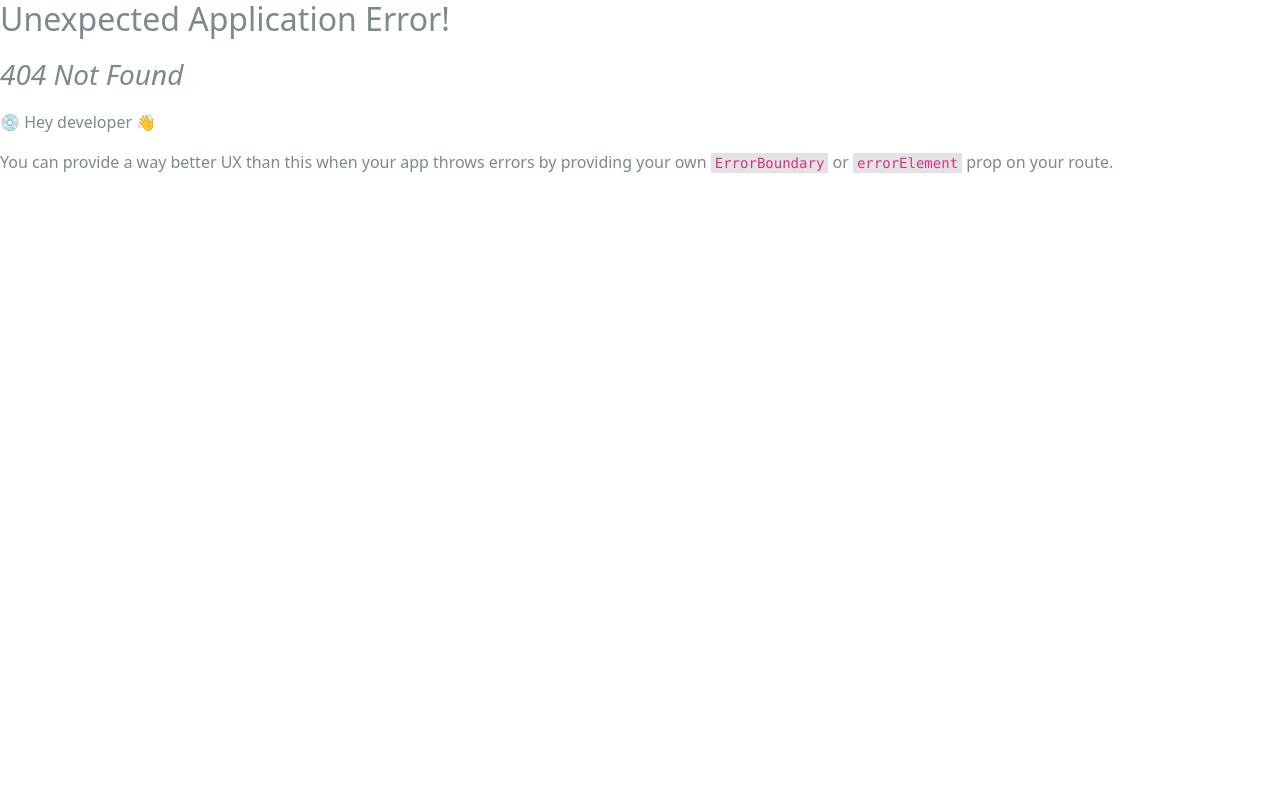
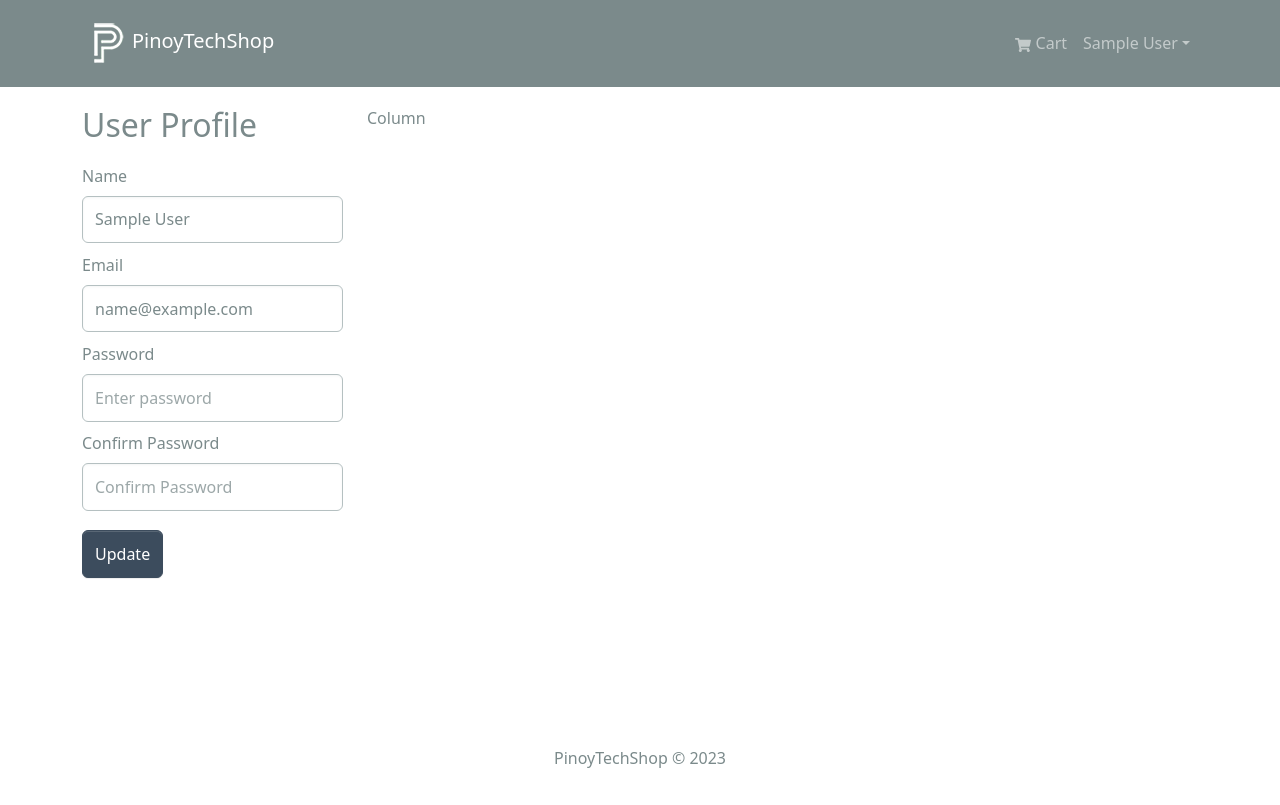
Before and after one commit to bkpecho/gadgetgizmo, a React (Create React App) app in the folder frontend/: page /profile in a window 1280 px wide. Before the commit this address had no page. Built offline with nearby package versions, Linux system fonts and the light colour scheme; sample sign-in values are in the browser's storage.

Commit message:
feat(ProfileScreen): Implement user profile editing functionality

```diff
--- a/frontend/src/index.js
+++ b/frontend/src/index.js
@@ -22,6 +22,7 @@
 import PaymentScreen from './screens/PaymentScreen';
 import PlaceOrderScreen from './screens/PlaceOrderScreen';
 import ProductScreen from './screens/ProductScreen';
+import ProfileScreen from './screens/ProfileScreen';
 import RegisterScreen from './screens/RegisterScreen';
 import ShippingScreen from './screens/ShippingScreen';
 
@@ -39,6 +40,7 @@
         <Route path="/payment" element={<PaymentScreen />} />
         <Route path="/placeorder" element={<PlaceOrderScreen />} />
         <Route path="/order/:id" element={<OrderScreen />} />
+        <Route path="/profile" element={<ProfileScreen />} />
       </Route>
     </Route>
   )
--- /dev/null
+++ b/frontend/src/screens/ProfileScreen.jsx
@@ -0,0 +1,108 @@
+import { useEffect, useState } from 'react';
+import { Button, Col, Form, Row, Table } from 'react-bootstrap';
+import { useDispatch, useSelector } from 'react-redux';
+import { LinkContainer } from 'react-router-bootstrap';
+import { toast } from 'react-toastify';
+import Loader from '../components/Loader';
+import Message from '../components/Message';
+import { setCredentials } from '../slices/authSlice';
+import { useProfileMutation } from '../slices/usersApiSlice';
+
+const ProfileScreen = () => {
+  const [name, setName] = useState('');
+  const [email, setEmail] = useState('');
+  const [password, setPassword] = useState('');
+  const [confirmPassword, setConfirmPassword] = useState('');
+
+  const dispatch = useDispatch();
+
+  const { userInfo } = useSelector((state) => state.auth);
+
+  const [updateProfile, { isLoading: loadingUpdateProfile }] =
+    useProfileMutation();
+
+  useEffect(() => {
+    if (userInfo) {
+      setName(userInfo.name);
+      setEmail(userInfo.email);
+    }
+  }, [userInfo, userInfo.name, userInfo.email]);
+
+  const submitHandler = async (e) => {
+    e.preventDefault();
+    if (password !== confirmPassword) {
+      toast.error('Password do not match');
+    } else {
+      try {
+        const res = await updateProfile({
+          _id: userInfo._id,
+          name,
+          email,
+          password
+        }).unwrap();
+        dispatch(setCredentials(res));
+        toast.success('Profile updated successfuly!');
+      } catch (error) {
+        toast.error(error?.data?.message || error.error);
+      }
+    }
+  };
+
+  return (
+    <Row>
+      <Col md={3}>
+        <h2>User Profile</h2>
+
+        <Form onSubmit={submitHandler}>
+          <Form.Group controlId="name" className="my-2">
+            <Form.Label>Name</Form.Label>
+            <Form.Control
+              type="name"
+              placeholder="Enter name"
+              value={name}
+              onChange={(e) => setName(e.target.value)}
+            ></Form.Control>
+          </Form.Group>
+
+          <Form.Group controlId="email" className="my-2">
+            <Form.Label>Email</Form.Label>
+            <Form.Control
+              type="email"
+              placeholder="Enter email"
+              value={email}
+              onChange={(e) => setEmail(e.target.value)}
+            ></Form.Control>
+          </Form.Group>
+
+          <Form.Group controlId="password" className="my-2">
+            <Form.Label>Password</Form.Label>
+            <Form.Control
+              type="password"
+              placeholder="Enter password"
+              value={password}
+              onChange={(e) => setPassword(e.target.value)}
+            ></Form.Control>
+          </Form.Group>
+
+          <Form.Group controlId="ConfirmPassword" className="my-2">
+            <Form.Label>Confirm Password</Form.Label>
+            <Form.Control
+              type="password"
+              placeholder="Confirm Password"
+              value={confirmPassword}
+              onChange={(e) => setConfirmPassword(e.target.value)}
+            ></Form.Control>
+          </Form.Group>
+
+          <Button type="submit" variant="primary" className="my-2">
+            Update
+          </Button>
+          {loadingUpdateProfile && <Loader />}
+        </Form>
+      </Col>
+      <Col md={9}>Column</Col>
+    </Row>
+  );
+};
+
+export default ProfileScreen;
```
